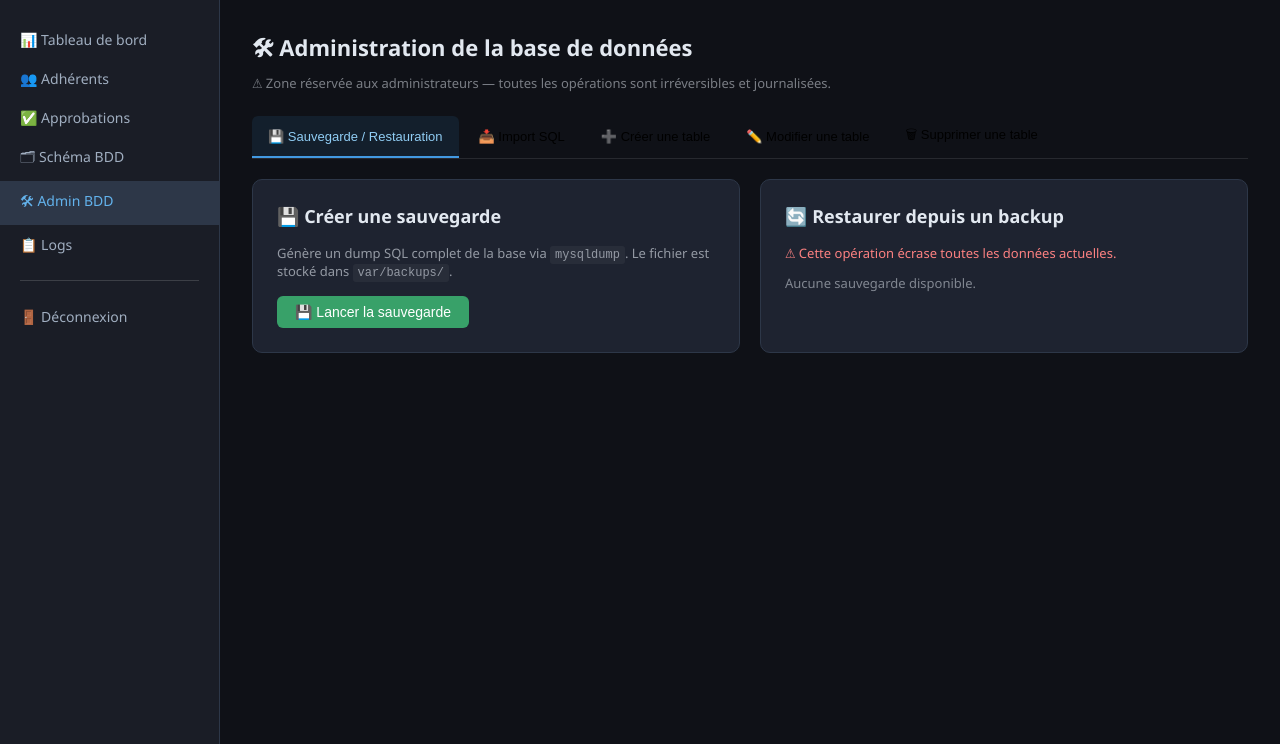
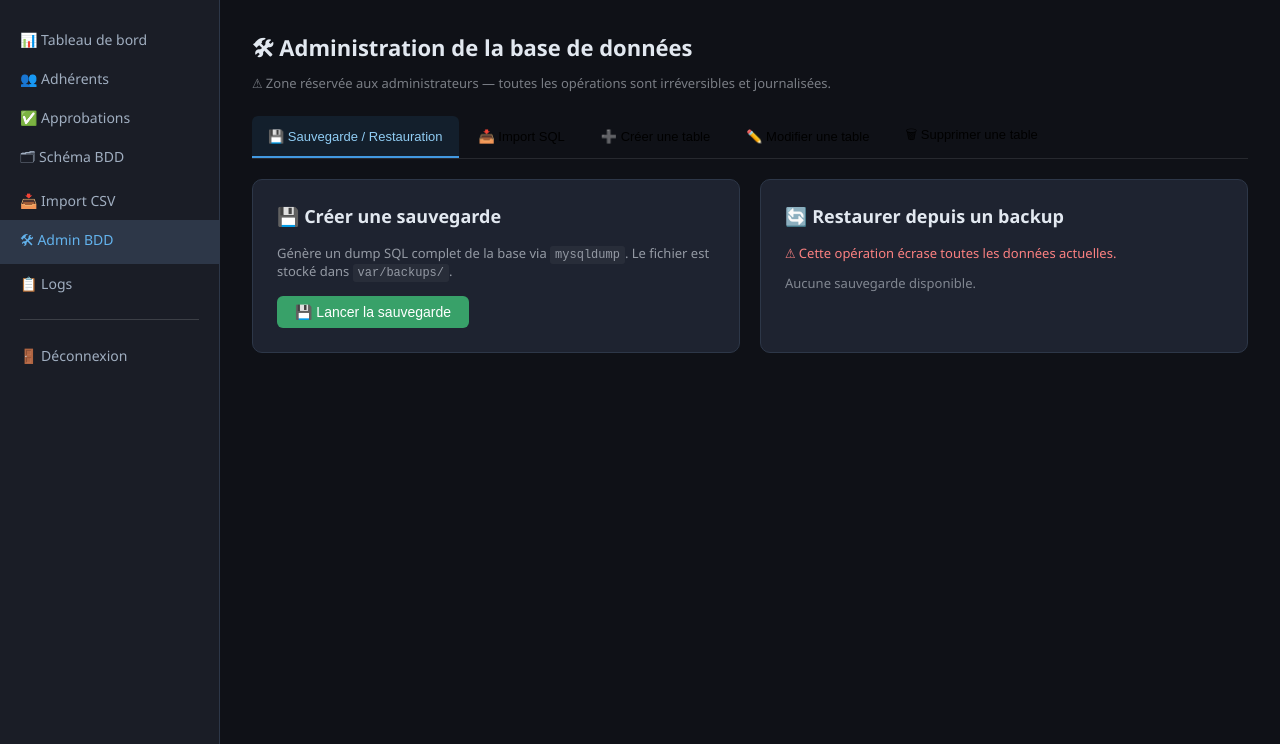
Before and after one commit to comitemaore/comite-maore, a Symfony app: template templates/dbadmin/index.html.twig in a window 1280 px wide. Shown: the part 56-800 px from the top of the page. Run offline with Twig, Linux system fonts and the light colour scheme; the template is opened without the code that fills it, so the values that code supplies are empty; some libraries are stand-ins or nearby versions.

Commit message:
Ajout lien import csv dans plusieurs

```diff
--- a/templates/dashboard/index.html.twig
+++ b/templates/dashboard/index.html.twig
@@ -38,6 +38,7 @@
         </a>
         {% if is_admin %}
         <a href="{{ path('app_schema') }}">🗂 Schéma BDD</a>
+        <a href="{{ path('app_import') }}">📥 Import CSV</a>
         <a href="{{ path('app_database') }}">
             ✏️ Modifier la BDD
         </a>
--- a/templates/database/query.html.twig
+++ b/templates/database/query.html.twig
@@ -22,6 +22,7 @@
         <a href="{{ path('app_dashboard') }}">📊 Tableau de bord</a>
         <a href="{{ path('app_search') }}">🔍 Recherche</a>
         <a href="{{ path('app_schema') }}">🗂 Schéma BDD</a>
+        <a href="{{ path('app_import') }}">📥 Import CSV</a>
         <a href="{{ path('app_database') }}" class="active">✏️ Modifier la BDD</a>
         <hr style="margin:16px 20px;border:none;border-top:1px solid rgba(255,255,255,.15);">
         <a href="{{ path('app_logout') }}">🚪 Déconnexion</a>
--- a/templates/dbadmin/index.html.twig
+++ b/templates/dbadmin/index.html.twig
@@ -22,6 +22,7 @@
         <a href="{{ path('app_adherent_list') }}">👥 Adhérents</a>
         <a href="{{ path('app_approbation_list') }}">✅ Approbations</a>
         <a href="{{ path('app_schema') }}">🗂 Schéma BDD</a>
+        <a href="{{ path('app_import') }}">📥 Import CSV</a>
         <a href="{{ path('app_dbadmin') }}" class="active">🛠 Admin BDD</a>
         <a href="{{ path('app_log_list') }}">📋 Logs</a>
         <hr style="margin:16px 20px;border:none;border-top:1px solid rgba(255,255,255,.15);">
```
